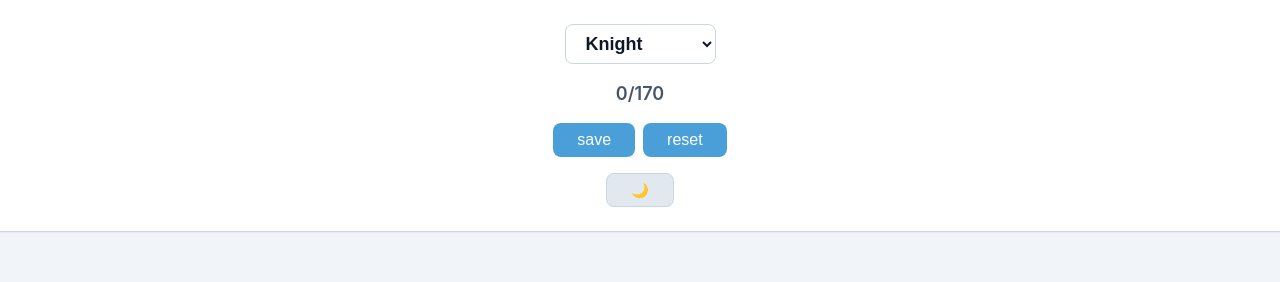
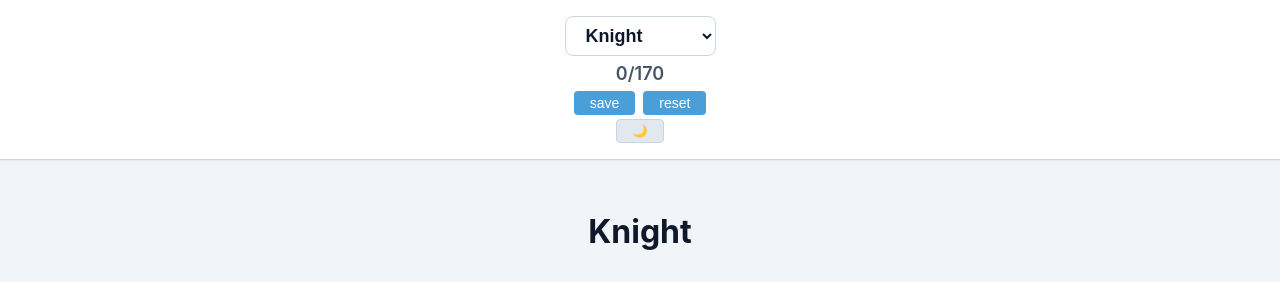
Before and after one commit to ragnarokx-tools/planner, a React (Vite) app in the folder my-app/: page / in a window 1280 px wide. Shown: the top 282 px of the page. Built offline with nearby package versions, Linux system fonts and the light colour scheme.

Commit message:
header less tall
it was tall

```diff
--- a/my-app/src/App.css
+++ b/my-app/src/App.css
@@ -9,7 +9,7 @@
 .App-header {
   position: sticky;
   top: 0;
-  padding: var(--space-lg) var(--space-md);
+  padding: var(--space-md);
   width: 100%;
   background-color: var(--color-bg-primary);
   border-bottom: 1px solid var(--color-border);
@@ -17,7 +17,7 @@
   z-index: var(--z-sticky);
   display: flex;
   flex-direction: column;
-  gap: var(--space-md);
+  gap: var(--space-xs);
   align-items: center;
 }
 
@@ -72,13 +72,13 @@
 }
 
 .App-jobButtons button {
-  padding: var(--space-sm) var(--space-lg);
-  font-size: var(--font-md);
+  padding: var(--space-xs) var(--space-md);
+  font-size: var(--font-sm);
   font-weight: var(--font-medium);
   background-color: var(--color-primary);
   color: white;
   border: none;
-  border-radius: var(--radius-md);
+  border-radius: var(--radius-sm);
   cursor: pointer;
   transition: background-color var(--transition-fast);
 }
@@ -98,13 +98,13 @@
 }
 
 .App-secondaryButtons button {
-  padding: var(--space-sm) var(--space-lg);
-  font-size: var(--font-sm);
+  padding: var(--space-xs) var(--space-md);
+  font-size: var(--font-xs);
   font-weight: var(--font-medium);
   background-color: var(--color-bg-tertiary);
   color: var(--color-text-primary);
   border: 1px solid var(--color-border);
-  border-radius: var(--radius-md);
+  border-radius: var(--radius-sm);
   cursor: pointer;
   transition: all var(--transition-fast);
 }
```
